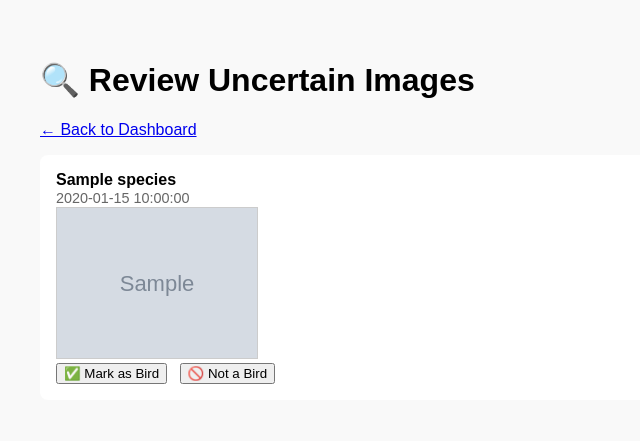
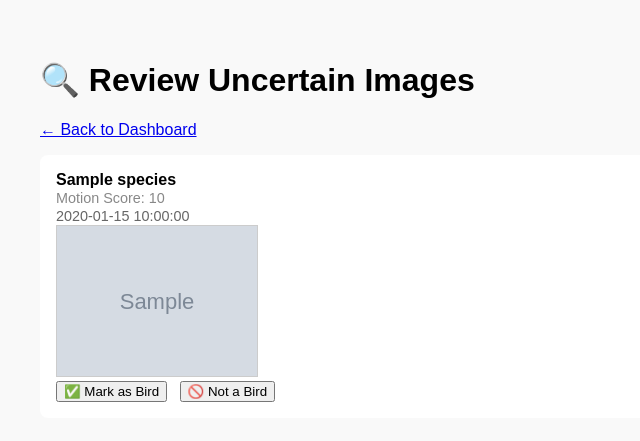
Before and after one commit to n2b8/birdwatcher, a Flask app: template templates/review.html in a window 1280 px wide. Shown: the top 441 px of the page, without its empty margins (0-640 px from the left). Run offline with Flask 3, Linux system fonts and the light colour scheme; the template is opened without the code that fills it: most values are stand-ins (such as "Sample title", 1, 10 or a date in 2020); grey boxes marked "Sample" are stand-in pictures.

Commit message:
adding motion score to gui

```diff
--- a/app.py
+++ b/app.py
@@ -53,13 +53,14 @@ def review():
         if cleaned:
             print(f"[CLEANUP] Removing missing images from review_log.csv: {cleaned}")
             with open(REVIEW_CSV, "w", newline="") as f:
-                writer = csv.DictWriter(f, fieldnames=["filename", "species", "confidence", "timestamp"])
+                writer = csv.DictWriter(f, fieldnames=["filename", "species", "confidence", "motion_score", "timestamp"])
                 writer.writeheader()
                 for row in entries:
                     writer.writerow({
                         "filename": row.get("filename", ""),
                         "species": row.get("species", ""),
                         "confidence": row.get("confidence", ""),
+                        "motion_score": row.get("motion_score", ""),
                         "timestamp": row.get("timestamp", "")
                     })
 
--- a/templates/review.html
+++ b/templates/review.html
@@ -9,6 +9,7 @@
     .review img { max-width: 200px; cursor: pointer; border: 1px solid #ccc; }
     .review time { font-size: 0.9em; color: #666; }
     form { display: inline-block; margin-right: 0.5em; }
+    .motion-score { font-size: 0.9em; color: #888; }
   </style>
 </head>
 <body>
@@ -17,6 +18,7 @@
   {% for entry in entries %}
   <div class="review">
     <strong>{{ entry.species }}</strong><br>
+    <span class="motion-score">Motion Score: {{ entry.motion_score }}</span><br>
     <time>{{ entry.timestamp }}</time><br>
     <a href="{{ url_for('serve_review_image', filename=entry.filename) }}" target="_blank">
       <img src="{{ url_for('serve_review_image', filename=entry.filename) }}" alt="{{ entry.species }}">
```
